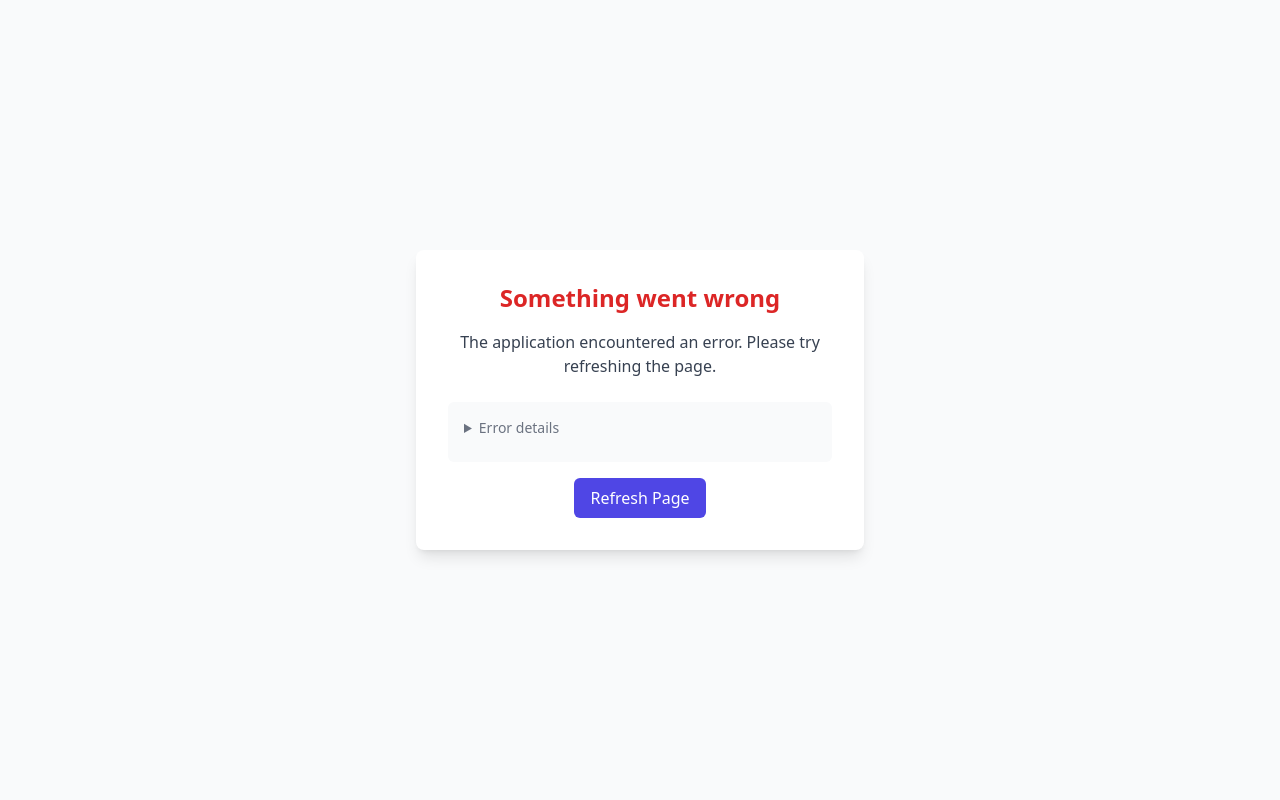
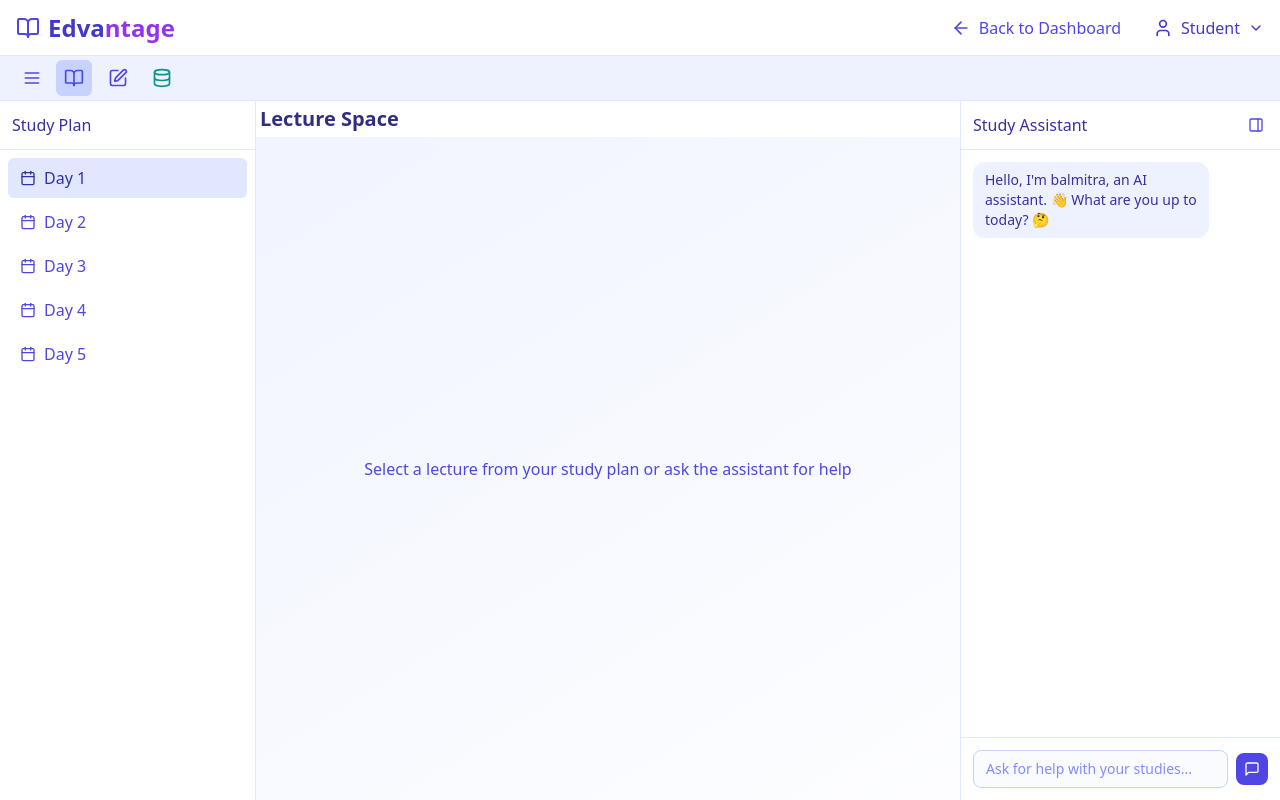
Before and after one commit to Ashiiish-88/TestDeploy_GDG_25, a React (Vite) app in the folder Frontend/: page /#/student/study-space/1 in a window 1280 px wide. Built offline with nearby package versions, Linux system fonts and the light colour scheme.

Commit message:
Fixed Studyspace

```diff
--- a/Frontend/src/components/StudentStudyPage.jsx
+++ b/Frontend/src/components/StudentStudyPage.jsx
@@ -1,6 +1,6 @@
 "use client"
 
-import { useState,useRef } from "react"
+import { useState, useRef, useEffect } from "react"
 import { useNavigate, useParams } from "react-router-dom"
 import {
   ChevronDown,
@@ -37,6 +37,7 @@ const StudentStudySpace = () => {
   const navigate = useNavigate()
   const { classId } = useParams()
   const userRole = "student"
+  const chatContainerRef = useRef(null)
 
   const handleLogout = () => {
     localStorage.removeItem('token');
@@ -48,15 +49,12 @@ const StudentStudySpace = () => {
     navigate(`/${userRole}`);
   };
 
-  const StudentStudySpace = () => {
-    const chatContainerRef = useRef(null);
-
+  // Scroll to the bottom of the chat when messages change
   useEffect(() => {
     if (chatContainerRef.current) {
       chatContainerRef.current.scrollTop = chatContainerRef.current.scrollHeight;
     }
-    }, [messages]); // Trigger scrolling when messages change
-  };
+  }, [messages]);
 
   const handleSendMessage = async () => {
     if (!inputMessage.trim()) return
@@ -141,9 +139,9 @@ const StudentStudySpace = () => {
   }
 
   return (
-    <div className="min-h-screen bg-gradient-to-br from-indigo-50 to-white flex flex-col">
+    <div className="h-screen max-h-screen overflow-hidden flex flex-col bg-gradient-to-br from-indigo-50 to-white">
       {/* Top Toolbar/Menu Bar */}
-      <header className="bg-white shadow-sm border-b border-indigo-100 h-14">
+      <header className="flex-shrink-0 bg-white shadow-sm border-b border-indigo-100 h-14">
         <nav className="container mx-auto px-4 h-full flex justify-between items-center">
           <div className="flex items-center gap-3">
             <Logo />
@@ -193,7 +191,7 @@ const StudentStudySpace = () => {
       </header>
 
       {/* Secondary Toolbar for Tools */}
-      <div className="bg-indigo-50 border-b border-indigo-100 py-1 px-4">
+      <div className="flex-shrink-0 bg-indigo-50 border-b border-indigo-100 py-1 px-4">
         <div className="flex items-center space-x-2">
           {/* Sidebar Toggle */}
           <button
@@ -231,11 +229,11 @@ const StudentStudySpace = () => {
       </div>
 
       {/* Main Content Area */}
-      <div className="flex flex-1 h-[calc(100vh-92px)]">
+      <div className="flex flex-1 overflow-hidden">
         {/* Left Sidebar - Study Plan */}
         {isToolbarOpen && (
-          <aside className="w-64 bg-white border-r border-indigo-100 flex flex-col">
-            <div className="p-3 border-b border-indigo-100">
+          <aside className="w-64 bg-white border-r border-indigo-100 flex flex-col overflow-hidden">
+            <div className="p-3 border-b border-indigo-100 flex-shrink-0">
               <h3 className="font-medium text-indigo-800">Study Plan</h3>
             </div>
             <div className="p-2 flex-1 overflow-y-auto">
@@ -260,15 +258,15 @@ const StudentStudySpace = () => {
         )}
 
         {/* Main Center Panel - Lecture Space */}
-        <div className="flex-1 flex flex-col">
+        <div className="flex-1 flex flex-col overflow-hidden">
           {/* Workspace Area */}
-          <div className="p-1 bg-white">
+          <div className="p-1 bg-white flex-shrink-0">
             <h1 className="text-xl font-bold text-indigo-900">
               {selectedTool === 'video' && 'Lecture Space'}
               {selectedTool === 'whiteboard' && 'Study Notes'}
             </h1>
           </div>
-          <div className="flex-1 p-4 overflow-y-auto">
+          <div className="flex-1 p-4 overflow-hidden">
             {selectedTool === 'video' && (
               <div className="h-full flex items-center justify-center">
                 {videoUrl ? (
@@ -292,13 +290,13 @@ const StudentStudySpace = () => {
         </div>
 
         {/* Right Panel - AI Assistant */}
-        <div className="w-80 border-l border-indigo-100 bg-white flex flex-col h-full">
+        <div className="w-80 border-l border-indigo-100 bg-white flex flex-col overflow-hidden">
           {useRagAssistant ? (
             <RagStudyAssistant />
           ) : (
-    <>
+            <div className="flex flex-col h-full">
               {/* Chat Header */}
-      <div className="flex-none p-3 border-b border-indigo-100 flex justify-between items-center">
+              <div className="flex-shrink-0 p-3 border-b border-indigo-100 flex justify-between items-center">
                 <h3 className="font-medium text-indigo-800">Study Assistant</h3>
                 <button className="p-1 hover:bg-indigo-50 rounded">
                   <PanelRight className="h-4 w-4 text-indigo-600" />
@@ -307,7 +305,7 @@ const StudentStudySpace = () => {
 
               {/* Messages Container */}
               <div
-  className="flex-1 overflow-y-auto scrollbar-thin scrollbar-thumb-indigo-200 scrollbar-track-transparent hover:scrollbar-thumb-indigo-300"
+                className="flex-1 overflow-y-auto"
                 ref={chatContainerRef}
               >
                 <div className="p-3 space-y-3">
@@ -336,7 +334,7 @@ const StudentStudySpace = () => {
               </div>
 
               {/* Input Container */}
-      <div className="flex-none p-3 border-t border-indigo-100 bg-white">
+              <div className="flex-shrink-0 p-3 border-t border-indigo-100 bg-white">
                 <div className="flex items-center gap-2">
                   <textarea
                     value={inputMessage}
@@ -355,7 +353,7 @@ const StudentStudySpace = () => {
                   </button>
                 </div>
               </div>
-    </>
+            </div>
           )}
         </div>
       </div>
```
Lines whose indentation alone changed are shown as unchanged.
